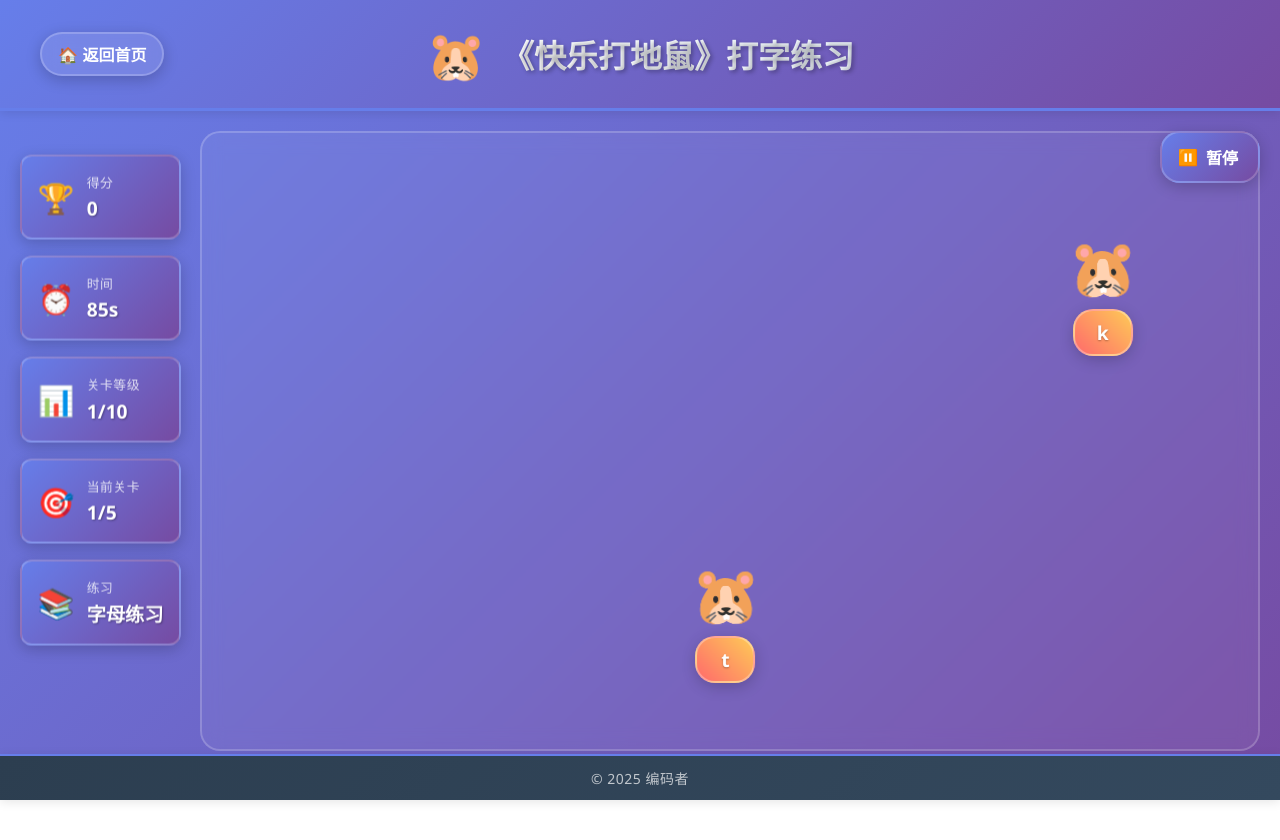
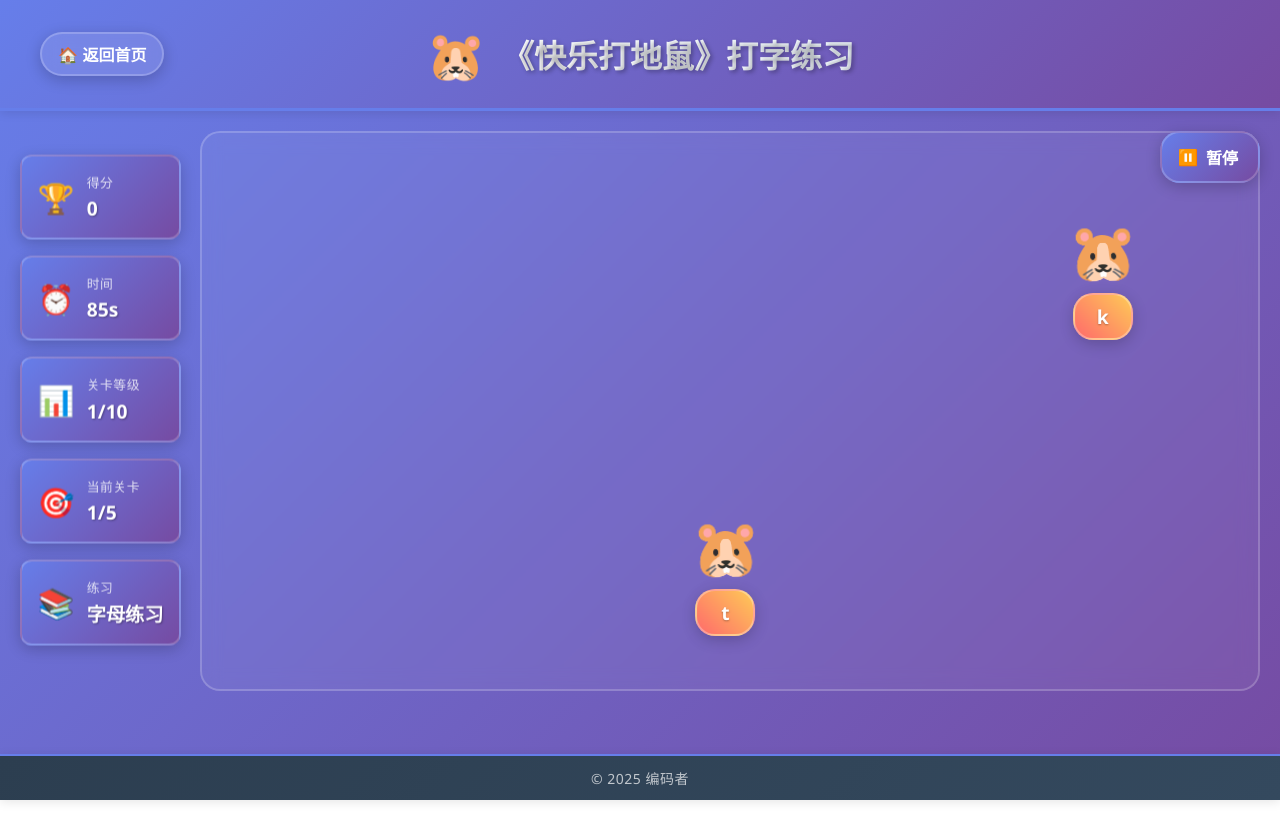
Before and after one commit to wcsee/typing-game, a React (Create React App) app in the folder frontend/: page /game in a window 1280 px wide. Shown: the top 840 px of the page. After the commit the page ends 800 px from the top, so only its background shows below. Built offline with nearby package versions, Linux system fonts and the light colour scheme.

Commit message:
fixed style issue

```diff
--- a/frontend/src/App.css
+++ b/frontend/src/App.css
@@ -9,7 +9,6 @@
 body {
   font-family: var(--font-family);
   overflow-x: hidden;
-  padding-bottom: 60px;
 }
 
 .App {
--- a/frontend/src/pages/GamePage.css
+++ b/frontend/src/pages/GamePage.css
@@ -12,7 +12,7 @@
   display: flex;
   flex-direction: column;
   position: relative;
-  padding-bottom: 20px;
+  padding-bottom: 80px; /* 增加底部边距避免被Footer遮挡 */
 }
 
 /* 游戏区域 */
--- a/frontend/src/pages/HomePage.css
+++ b/frontend/src/pages/HomePage.css
@@ -10,7 +10,7 @@
 .home-content {
   max-width: 1200px;
   margin: 0 auto;
-  padding: 20px;
+  padding: 20px 20px 80px 20px; /* 底部增加边距避免被Footer遮挡 */
 }
 
 .welcome-section {
```
